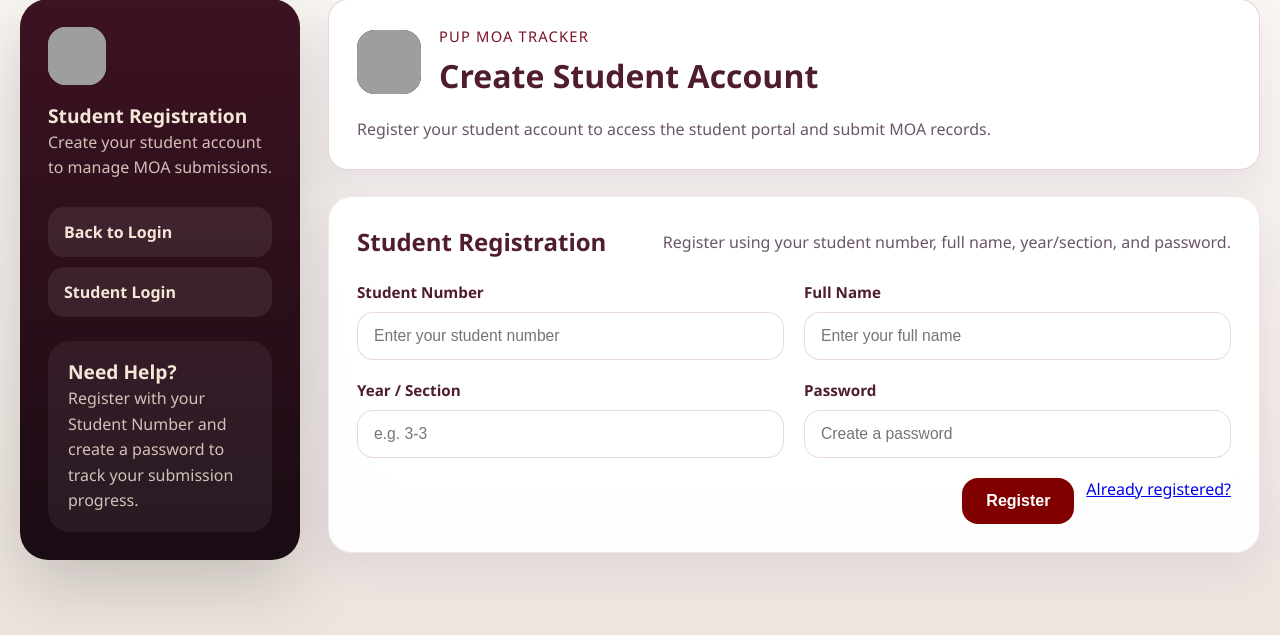
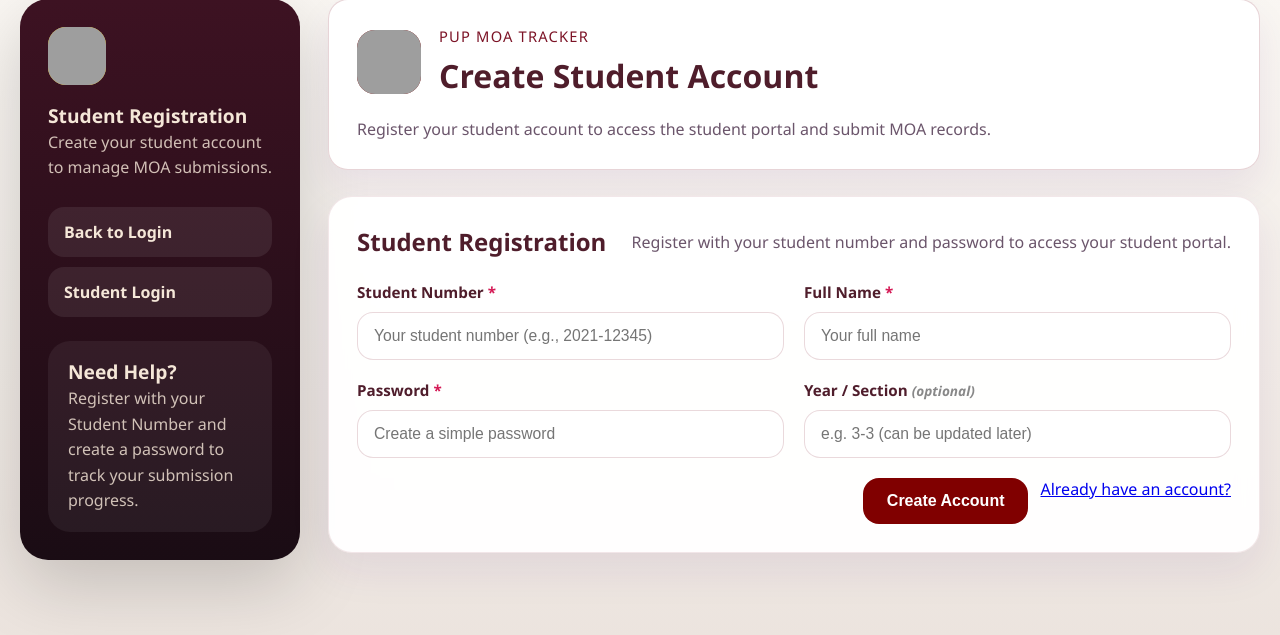
Before and after one commit to jovsnewbie6/ojt-expiration-tracker, a Flask app: page /student/register in a window 1280 px wide. Shown: the part 21-656 px from the top of the page. Run offline with Flask 3, Linux system fonts and the light colour scheme; grey boxes are pictures that could not be loaded.

Commit message:
Fix: Simplify login credentials

```diff
--- a/app/routes.py
+++ b/app/routes.py
@@ -284,42 +284,49 @@ def student_register():
         return redirect(url_for("main.student_portal"))
 
     if request.method == "POST":
-        # CRITICAL: Ensure database is ready BEFORE any operations
+        # Ensure database is ready
         from app.database_init import ensure_database_ready
         if not ensure_database_ready():
-            logger.error("Database not ready during registration - cannot proceed")
-            flash("System error: Database not ready. Please try again in a moment.", "error")
+            logger.error("Database not ready during registration")
+            flash("System error: Database not ready. Please try again.", "error")
             return render_template("register.html")
 
-        # Get form data
+        # Get required fields
         student_number = request.form.get("student_number", "").strip()
         full_name = request.form.get("full_name", "").strip()
-        year_section = request.form.get("year_section", "").strip()
         password = request.form.get("password", "").strip()
+        year_section = request.form.get("year_section", "").strip()  # Optional
 
-        # Validate input
-        if not student_number or not full_name or not year_section or not password:
-            flash("Please complete all registration fields.", "error")
+        # Validate required fields
+        if not student_number:
+            flash("Student number is required.", "error")
             return render_template("register.html")
 
-        if len(password) < 6:
-            flash("Password must be at least 6 characters long.", "error")
+        if not full_name:
+            flash("Full name is required.", "error")
             return render_template("register.html")
 
-        # Check if student already exists and create new student
+        if not password:
+            flash("Password is required.", "error")
+            return render_template("register.html")
+
+        # If year_section not provided, use empty string
+        if not year_section:
+            year_section = ""
+
         try:
-            # First check for duplicate
+            # Check if student number already exists
             existing_student = Student.query.filter_by(student_number=student_number).first()
             if existing_student:
-                logger.warning(f"Registration attempt with existing student number: {student_number}")
-                flash("That student number is already registered.", "error")
+                logger.warning(f"Duplicate registration attempt: {student_number}")
+                flash("This student number is already registered. Please log in instead.", "error")
                 return render_template("register.html")
 
-            # Create new student
+            # Create new student account
             student = Student(
                 student_number=student_number,
                 name=full_name,
-                year_section=year_section,
+                year_section=year_section or "",
                 email=None,
                 is_active=True,
             )
@@ -327,31 +334,24 @@ def student_register():
 
             # Save to database
             db.session.add(student)
-            db.session.flush()  # Flush to detect constraint violations early
+            db.session.flush()
             db.session.commit()
 
-            logger.info(f"Student registration successful: {student_number} (ID: {student.id})")
-            flash("✓ Registration successful! Please log in with your student number and password.", "success")
+            logger.info(f"Student registration successful: {student_number}")
+            flash("✓ Account created! Log in with your student number and password.", "success")
             return redirect(url_for("main.student_login"))
 
         except Exception as e:
             db.session.rollback()
-            logger.error(f"Error during student registration: {str(e)}", exc_info=True)
+            logger.error(f"Registration error: {str(e)}", exc_info=True)
 
-            # Provide user-friendly error messages
-            error_msg = str(e).lower()
-            if "unique" in error_msg or "duplicate" in error_msg:
-                logger.warning(f"Duplicate student number attempt: {student_number}")
+            error_str = str(e).lower()
+            if "unique" in error_str or "duplicate" in error_str:
                 flash("This student number is already registered.", "error")
-            elif "constraint" in error_msg:
-                logger.warning(f"Constraint violation during registration: {student_number}")
-                flash("Invalid data provided. Please check your inputs.", "error")
-            elif "connection" in error_msg or "timeout" in error_msg or "pool" in error_msg:
-                logger.error("Database connection error during registration")
-                flash("Database connection error. Please try again in a moment.", "error")
+            elif "connection" in error_str or "pool" in error_str or "timeout" in error_str:
+                flash("Database error. Please try again.", "error")
             else:
-                logger.error(f"Unknown error during registration: {error_msg}")
-                flash("An error occurred during registration. Please try again.", "error")
+                flash("Registration failed. Please try again.", "error")
 
             return render_template("register.html")
 
@@ -412,10 +412,10 @@ def student_login():
     if request.method == "POST":
         from app.database_init import ensure_database_ready
 
-        # Ensure database is ready before attempting login
+        # Ensure database is ready
         if not ensure_database_ready():
-            logger.error("Database not ready during student login")
-            flash("System error: Database not ready. Please try again in a moment.", "error")
+            logger.error("Database not ready during login")
+            flash("System error. Please try again.", "error")
             return render_template("student_login.html")
 
         try:
@@ -423,46 +423,30 @@ def student_login():
             password = request.form.get("password", "").strip()
 
             if not student_number or not password:
-                flash("Please provide both student number and password.", "error")
+                flash("Please enter your student number and password.", "error")
                 return render_template("student_login.html")
 
-            # Query student
+            # Find student by number
             student = Student.query.filter_by(student_number=student_number).first()
 
-            # Check credentials
+            # Verify credentials
             if student and student.check_password(password):
-                # Check if account is active
                 if not student.is_active:
-                    logger.warning(f"Login attempt for deactivated student: {student_number}")
-                    flash("This account has been deactivated. Please contact support.", "error")
+                    logger.warning(f"Deactivated student login: {student_number}")
+                    flash("Account disabled. Contact support.", "error")
                     return render_template("student_login.html")
 
                 # Login successful
                 login_user(student)
-                logger.info(f"Student login successful: {student_number}")
-                flash(f"Welcome {student.name}! Login successful.", "success")
+                logger.info(f"Student login: {student_number}")
                 return redirect(url_for("main.student_portal"))
             else:
-                # Invalid credentials or student not found
-                logger.warning(f"Failed login attempt for student: {student_number}")
                 flash("Invalid student number or password.", "error")
                 return render_template("student_login.html")
 
         except Exception as e:
-            logger.error(f"Error during student login: {str(e)}", exc_info=True)
-
-            # Provide specific error messages based on exception type
-            error_msg = str(e).lower()
-            if "connection" in error_msg or "timeout" in error_msg or "pool" in error_msg:
-                logger.error("Database connection error during login")
-                flash("Database connection error. Please try again in a moment.", "error")
-            elif "table" in error_msg or "does not exist" in error_msg:
-                logger.error("Tables not found during login")
-                flash("System error: Database initialization needed. Please try again.", "error")
-            else:
-                logger.error(f"Unknown error during login: {error_msg}")
-                flash("An error occurred during login. Please try again.", "error")
-
+            logger.error(f"Login error: {str(e)}", exc_info=True)
+            flash("Error during login. Please try again.", "error")
             return render_template("student_login.html")
 
     return render_template("student_login.html")
--- a/app/static/style.css
+++ b/app/static/style.css
@@ -388,6 +388,18 @@ body {
 
 .form-grid label span {
     font-weight: 700;
+}
+
+.required {
+    color: #d41854;
+    font-weight: 600;
+}
+
+.optional {
+    color: #888;
+    font-weight: 400;
+    font-size: 0.85rem;
+    font-style: italic;
 }
 
 input,
--- a/app/templates/register.html
+++ b/app/templates/register.html
@@ -58,30 +58,30 @@
                 <section class="panel">
                     <div class="panel-header">
                         <h2>Student Registration</h2>
-                        <p>Register using your student number, full name, year/section, and password.</p>
+                        <p>Register with your student number and password to access your student portal.</p>
                     </div>
                     <form method="post" class="tracker-form">
                         <div class="form-grid">
                             <label>
-                                <span>Student Number</span>
-                                <input type="text" name="student_number" placeholder="Enter your student number" required />
+                                <span>Student Number <span class="required">*</span></span>
+                                <input type="text" name="student_number" placeholder="Your student number (e.g., 2021-12345)" required />
                             </label>
                             <label>
-                                <span>Full Name</span>
-                                <input type="text" name="full_name" placeholder="Enter your full name" required />
+                                <span>Full Name <span class="required">*</span></span>
+                                <input type="text" name="full_name" placeholder="Your full name" required />
                             </label>
                             <label>
-                                <span>Year / Section</span>
-                                <input type="text" name="year_section" placeholder="e.g. 3-3" required />
+                                <span>Password <span class="required">*</span></span>
+                                <input type="password" name="password" placeholder="Create a simple password" required />
                             </label>
                             <label>
-                                <span>Password</span>
-                                <input type="password" name="password" placeholder="Create a password" required />
+                                <span>Year / Section <span class="optional">(optional)</span></span>
+                                <input type="text" name="year_section" placeholder="e.g. 3-3 (can be updated later)" />
                             </label>
                         </div>
                         <div class="form-actions">
-                            <button type="submit">Register</button>
-                            <a class="secondary-button" href="{{ url_for('main.student_login') }}">Already registered?</a>
+                            <button type="submit">Create Account</button>
+                            <a class="secondary-button" href="{{ url_for('main.student_login') }}">Already have an account?</a>
                         </div>
                     </form>
                 </section>
```
